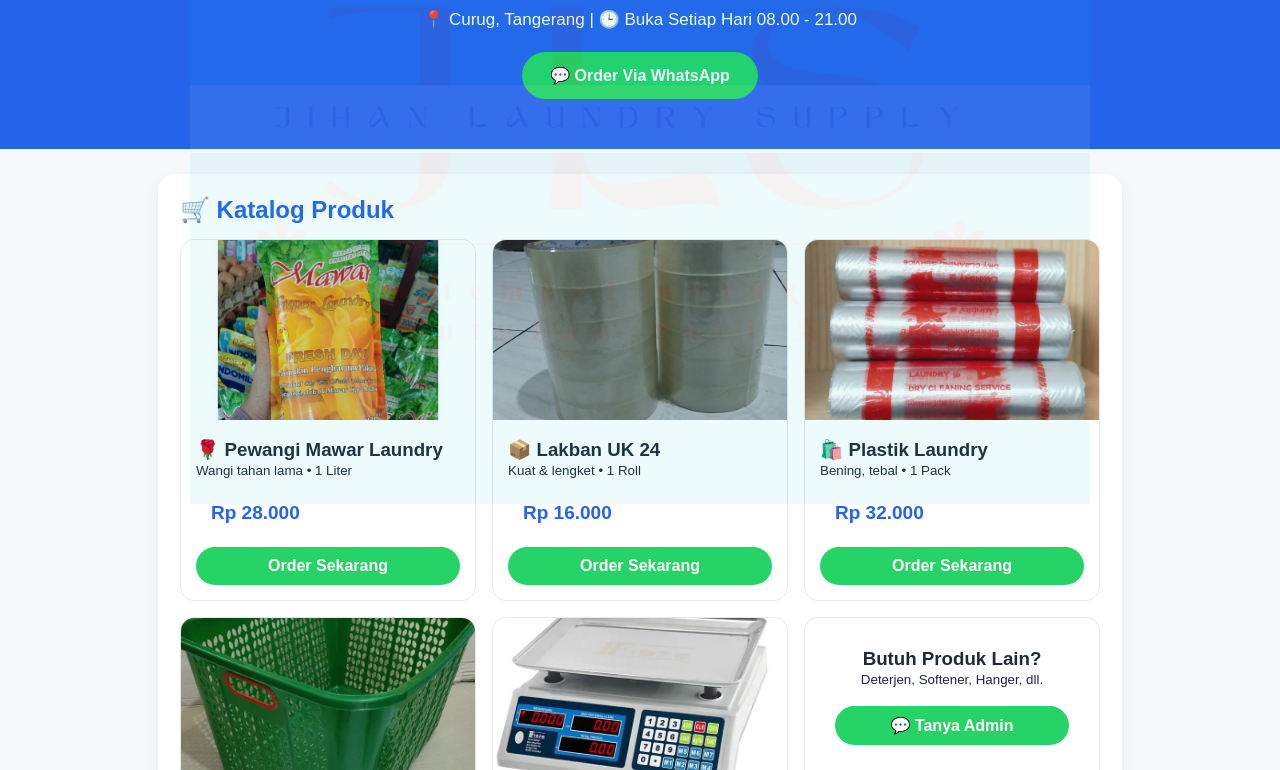
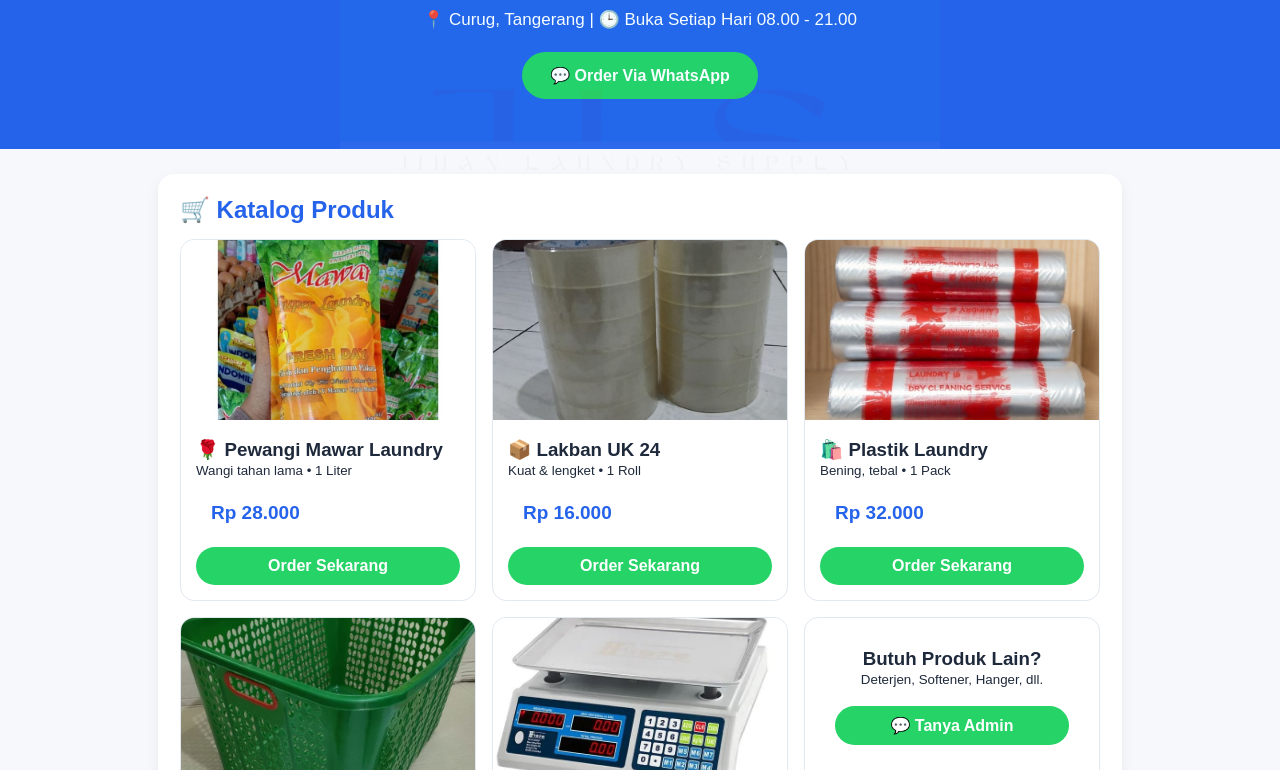
Before and after one commit to JihanLaundrySupply/jihan-laundry, a plain HTML site: page index.html in a window 1280 px wide. Shown: the part 296-1066 px from the top of the page. Drawn offline with Linux system fonts and the light colour scheme.

Commit message:
Adjust background logo size and opacity in index.html

```diff
--- a/index.html
+++ b/index.html
@@ -7,8 +7,7 @@
 <style>
 *{margin:0;padding:0;box-sizing:border-box;font-family:Arial,sans-serif}
 body{background:#f6f8fb;color:#1e293b}
-  body::before{content:"";position:fixed;inset:0;background-image:url('logo.jpg');background-size:900px;background-position:center;background-repeat:no-repeat;opacity:0.07;z-index:999;pointer-events:none}
-section{position:relative;z-index:1}
+  body::before{content:"";position:fixed;inset:0;background-image:url('logo.jpg');background-size:600px;background-position:center 75%;background-repeat:no-repeat;opacity:0.04;z-index:0;pointer-events:none}section{position:relative;z-index:1}
 header{background:#2563eb;color:white;padding:50px 20px;text-align:center}
 header h1{font-size:36px}
 header p{margin:12px 0;font-size:17px}
```
